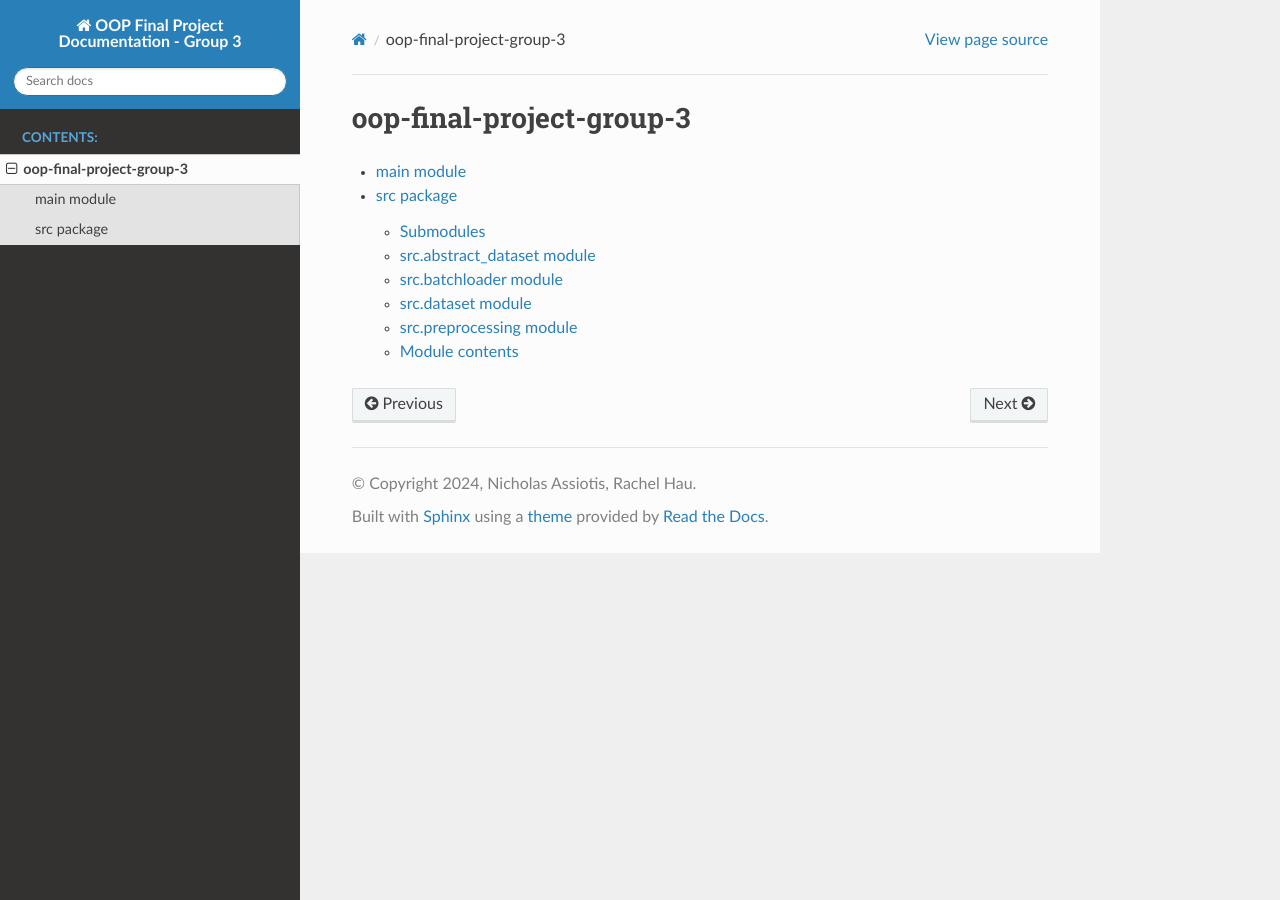
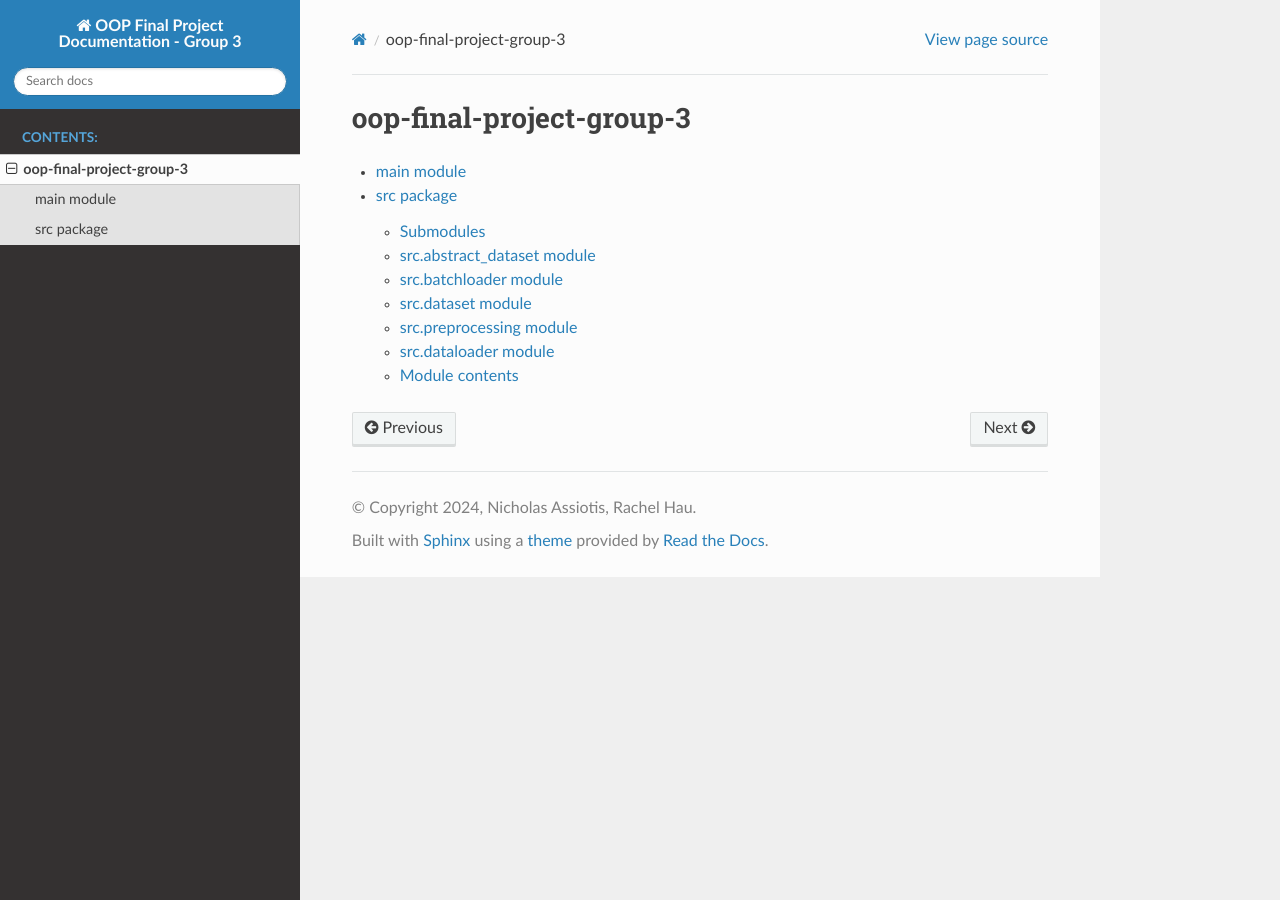
Before and after one commit to nickash2/OOP-Media-Pipeline, a Sphinx documentation site: the page built from docs/modules.rst, in a window 1280 px wide. Built offline with Sphinx 7.4.7 and the Read the Docs theme 2.0.0, drawn with Linux system fonts in a browser that asks for light colours.

Commit message:
Updated docs

```diff
--- a/docs/src.rst
+++ b/docs/src.rst
@@ -36,6 +36,14 @@ src.preprocessing module
    :undoc-members:
    :show-inheritance:
 
+src.dataloader module
+------------------------
+
+.. automodule:: src.dataloader
+   :members:
+   :undoc-members:
+   :show-inheritance:
+
 Module contents
 ---------------
 
```
Also changed, not shown: 9 other files.
